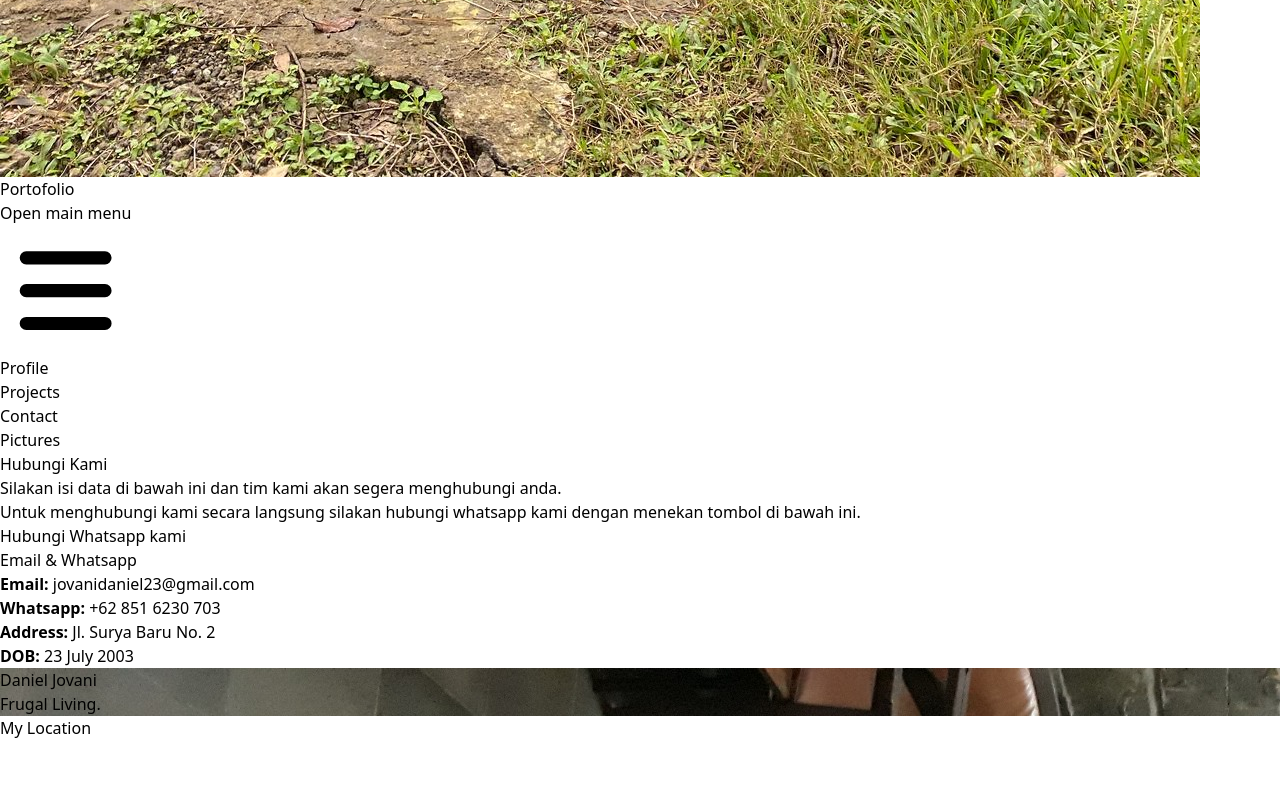
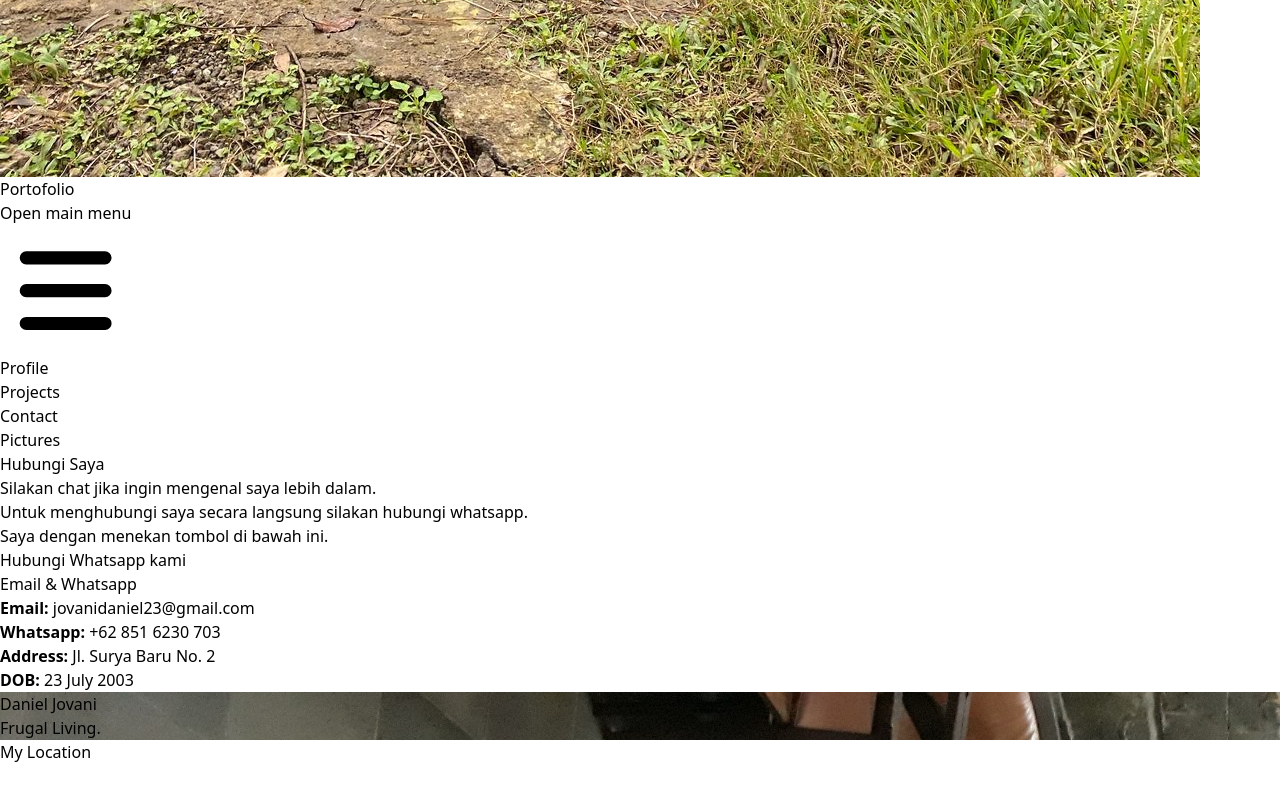
Before and after one commit to rikodemus/porto, a React (Vite) app: page /contact in a window 1280 px wide. Shown: the part 1423-2223 px from the top of the page. Built offline with nearby package versions, Linux system fonts and the light colour scheme; grey boxes are pictures that could not be loaded.

Commit message:
modified:   src/components/Contact.jsx

```diff
--- a/src/components/Contact.jsx
+++ b/src/components/Contact.jsx
@@ -39,9 +39,10 @@ const Contact = () => {
       <div className="container mx-auto px-4 py-8">
         <div className="flex flex-wrap justify-between border-x">
           <div className="w-full md:w-1/2 p-4">
-            <h2 className="text-3xl font-bold mb-4">Hubungi Kami</h2>
-            <p className="mb-4">Silakan isi data di bawah ini dan tim kami akan segera menghubungi anda.</p>
-            <p className="mb-4">Untuk menghubungi kami secara langsung silakan hubungi whatsapp kami dengan menekan tombol di bawah ini.</p>
+            <h2 className="text-3xl font-bold mb-4">Hubungi Saya</h2>
+            <p className="mb-4">Silakan chat jika ingin mengenal saya lebih dalam.</p>
+            <p className="mb-4">Untuk menghubungi saya secara langsung silakan hubungi whatsapp.</p>
+            <p className="mb-4">Saya dengan menekan tombol di bawah ini.</p>
             <a href="https://wa.me/62816230703" className="bg-green-500 text-white font-bold py-2 px-4 rounded-full inline-block hover:bg-green-400">Hubungi Whatsapp kami</a>
           </div>
           <div className="w-full md:w-1/2 p-4 border-x">
```
